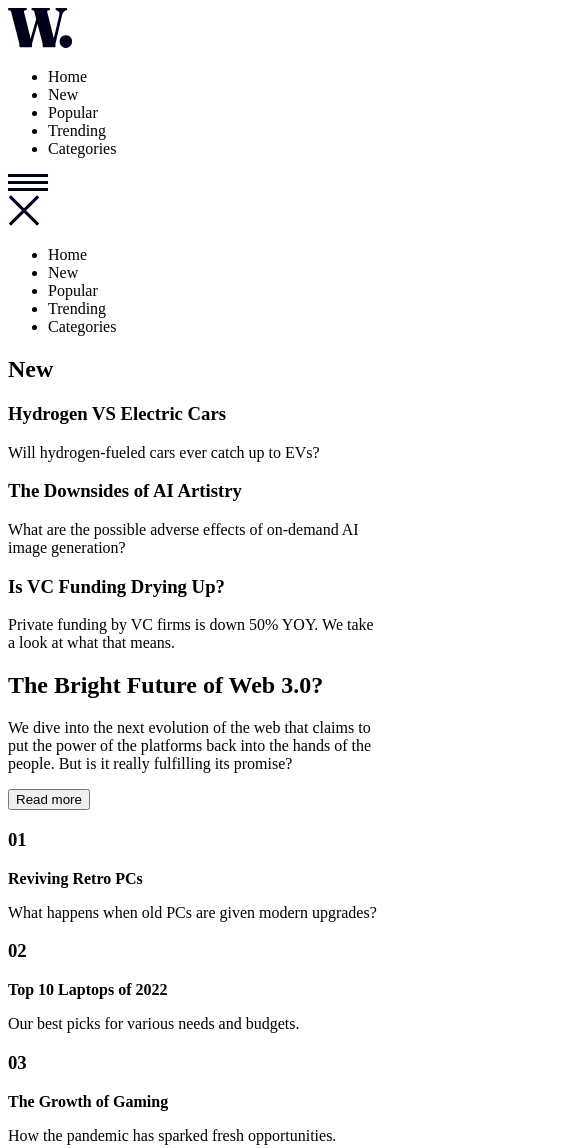
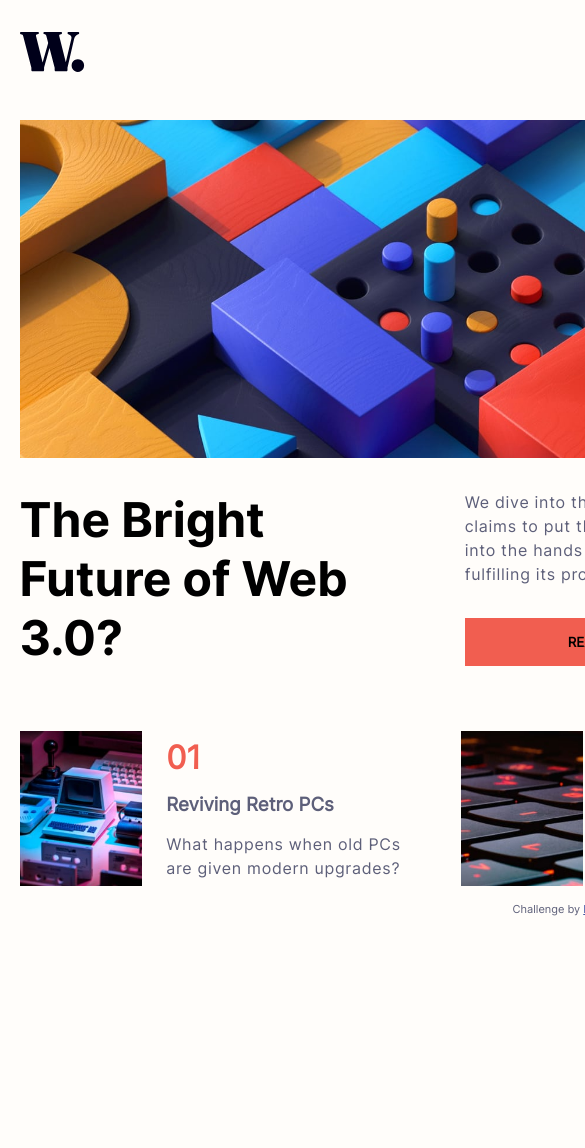
Before and after one commit to DemoStephen/news-homepage-main, a plain HTML site: page index.html in a window 390 px wide. Shown: the top 1148 px of the page, 585 px wide, since content can reach past the window. After the commit the page ends 916 px from the top, so only its background shows below. Drawn offline with Linux system fonts and the light colour scheme.

Commit message:
Styled my html file. Although its not responsive yet

```diff
--- a/index.html
+++ b/index.html
@@ -39,12 +39,12 @@
         <h3>Hydrogen VS Electric Cars</h3>
         <p>Will hydrogen-fueled cars ever catch up to EVs?</p>
       </article>
-
+      <hr>
       <article>
         <h3>The Downsides of AI Artistry</h3>
         <p>What are the possible adverse effects of on-demand AI image generation?</p>
       </article>
-
+      <hr>
       <article>
         <h3>Is VC Funding Drying Up?</h3>
         <p>Private funding by VC firms is down 50% YOY. We take a look at what that means.</p>
@@ -62,22 +62,31 @@
       </div>
     </section>
 
-    <section>
-      <h3>01</h3>
-      <p><strong>Reviving Retro PCs</strong></p>
-      <p>What happens when old PCs are given modern upgrades?</p>
+    <section class="sectionWithIllustration">
+      <img src="./assets/images/image-retro-pcs.jpg" alt="image-retro-pcs">
+      <div>
+        <h2>01</h2>
+        <h3>Reviving Retro PCs</h3>
+        <p>What happens when old PCs are given modern upgrades?</p>
+      </div>
     </section>
 
-    <section>
-      <h3>02</h3>
-      <p><strong>Top 10 Laptops of 2022</strong></p>
-      <p>Our best picks for various needs and budgets.</p>
+    <section class="sectionWithIllustration">
+      <img src="./assets/images/image-top-laptops.jpg" alt="image-top-laptops">
+      <div>
+        <h2>02</h2>
+        <h3>Top 10 Laptops of 2022</h3>
+        <p>Our best picks for various needs and budgets.</p>
+      </div>
     </section>
 
-    <section>
-      <h3>03</h3>
-      <p><strong>The Growth of Gaming</strong></p>
-      <p>How the pandemic has sparked fresh opportunities.</p>
+    <section class="sectionWithIllustration">
+      <img src="./assets/images/image-gaming-growth.jpg" alt="image-gaming-growth">
+      <div>
+        <h2>03</h2>
+        <h3>The Growth of Gaming</h3>
+        <p>How the pandemic has sparked fresh opportunities.</p>
+      </div>
     </section>
   </main>
 
--- a/style.css
+++ b/style.css
@@ -1,2 +1,136 @@
+*, *::before, *::after{
+    margin: 0;
+    padding: 0;
+    box-sizing: border-box;
+    font-family: 'Inter';
+}
+@font-face {
+    font-family: 'Inter';
+    src: url('./assets/fonts/static/Inter-Regular.ttf');
+}
+@font-face {
+    font-family: 'Inter Bold';
+    src: url('./assets/fonts/static/Inter-Bold.ttf');
+}
+body{
+    font-size: 1rem;
+    background-color: hsl(36, 100%, 99%);
+    color: hsl(236, 13%, 42%);
+    padding: 0 5%;
+    min-height: 100vh;
+    min-width: 1330px;
+}
+nav{
+    display: flex;
+    flex-direction: row;
+    justify-content: space-between;
+    padding: 2rem 0;
+}
+.desktopNav{
+    display: flex;
+    gap: 1.5rem;
+}
+.desktopNav li{
+    padding: 0.5rem;
+}
+main{
+    display: grid;
+    grid-template-columns: repeat(3, 1fr);
+    gap: 2rem;
+    margin: 1rem 0;
+}
+section:nth-child(1){
+    grid-area: 1/1/3/3;
+    background-image: url('./assets/images/image-web-3-desktop.jpg');
+    background-position: center;
+    background-size: cover;
+    background-repeat: no-repeat;
+    min-height: 40vh;
+}
+section:nth-child(2){
+    align-content: center;
+    grid-area: 1/3/4/4;
+    background-color: hsl(240, 100%, 5%);
+    padding: 2rem;
+}
+section:nth-child(3){
+    grid-area: 3/1/4/3;
+    display: flex;
+    justify-content: space-between;
+    gap: 2rem;
+}
+h1{
+    color:black;
+    width: 100%;
+    font-size: 3rem;
+    padding: 0 1rem 0 0;
+    font-family: 'Inter Bold';
+}
+section:nth-child(2) h2{
+    color: hsl(35, 77%, 62%);
+}
+strong{
+    font-size: 1.2rem;
+}
+hr{
+    border: 1px solid hsl(236, 13%, 42%);
+    margin: 1.5rem 0 0 0;
+}
+section:nth-child(2) article{
+    margin: 1rem 0;
+}
+section:nth-child(2) article h3{
+    color: white;
+    margin: 1rem 0;
+}
+
+section:nth-child(3) div{
+    width: 100%;
+    display: flex;
+    gap: 2rem;
+    flex-direction: column;
+}
+
+button{
+    background-color: hsl(5, 85%, 63%);
+    width: 70%;
+    padding: 1rem;
+    border: none;
+    text-transform: uppercase;
+    font-weight: 700;
+    cursor: pointer;
+    outline: none;
+}
+.sectionWithIllustration{
+    display: flex;
+    gap: 1.5rem;
+    align-content: center;
+    align-items: center;
+    margin-top: 2rem;
+}
+.sectionWithIllustration img{
+    width: 30%;
+}
+.sectionWithIllustration div h2,
+.sectionWithIllustration div h3{
+    margin-bottom: 1rem;
+}
+h2{
+    color: hsl(5, 85%, 63%);
+    font-size: 2rem;
+}
+p{
+    letter-spacing: 0.7px;
+    line-height: 1.5rem;
+}
+ul{
+    list-style: none;
+}
+.d-none{
+    display: none;
+}
+.d-block{
+    display: block;
+}
 .attribution { font-size: 11px; text-align: center; }
 .attribution a { color: hsl(228, 45%, 44%); }
```
